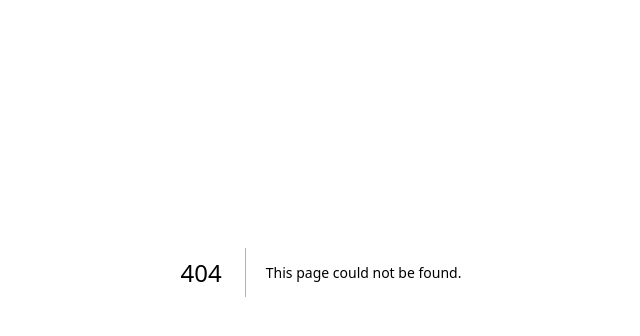
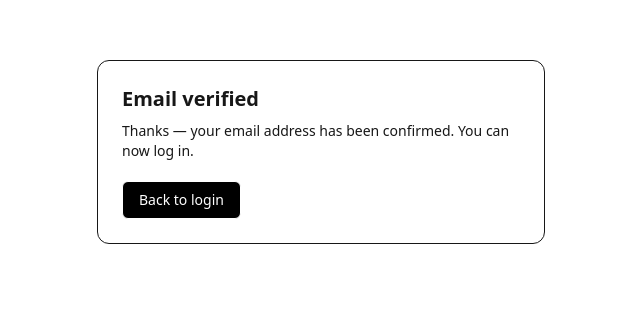
Before and after one commit to juansellis/swmp-generator, a Next.js app: page /auth/verified in a window 1280 px wide. Before the commit this address had no page. Shown: the part 128-464 px from the top of the page, without its empty margins (319-959 px from the left). Built offline with nearby package versions, Linux system fonts and the light colour scheme.

Commit message:
Auth Update

```diff
--- /dev/null
+++ b/app/auth/verified/page.tsx
@@ -0,0 +1,47 @@
+import Link from "next/link";
+
+export default async function VerifiedPage({
+  searchParams,
+}: {
+  searchParams: Promise<{ status?: string; message?: string }>;
+}) {
+  const sp = await searchParams;
+  const status = sp.status ?? "success";
+  const message = sp.message ?? "";
+
+  const ok = status === "success";
+
+  return (
+    <main className="min-h-[70vh] flex items-center justify-center px-4">
+      <div className="w-full max-w-md rounded-xl border bg-white p-6">
+        <h1 className="text-xl font-semibold">
+          {ok ? "Email verified" : "Verification failed"}
+        </h1>
+
+        <p className="mt-2 text-sm text-muted-foreground">
+          {ok
+            ? "Thanks — your email address has been confirmed. You can now log in."
+            : message || "We couldn’t verify your email. Please request a new verification email and try again."}
+        </p>
+
+        <div className="mt-5 flex gap-3">
+          <Link
+            href="/login"
+            className="inline-flex items-center justify-center rounded-md border bg-black px-4 py-2 text-sm font-medium text-white hover:bg-black/90"
+          >
+            Back to login
+          </Link>
+
+          {!ok && (
+            <Link
+              href="/login"
+              className="inline-flex items-center justify-center rounded-md border px-4 py-2 text-sm font-medium hover:bg-muted"
+            >
+              Try again
+            </Link>
+          )}
+        </div>
+      </div>
+    </main>
+  );
+}
--- a/package.json
+++ b/package.json
@@ -19,7 +19,7 @@
     "@radix-ui/react-slot": "^1.2.4",
     "@radix-ui/react-switch": "^1.2.6",
     "@radix-ui/react-tabs": "^1.1.13",
-    "@supabase/supabase-js": "^2.90.1",
+    "@supabase/supabase-js": "^2.93.1",
     "class-variance-authority": "^0.7.1",
     "clsx": "^2.1.1",
     "lucide-react": "^0.563.0",
```
Also changed, not shown: app/auth/confirm/route.tsx (added), 1 other file (tests, documents, lock files or other folders).
